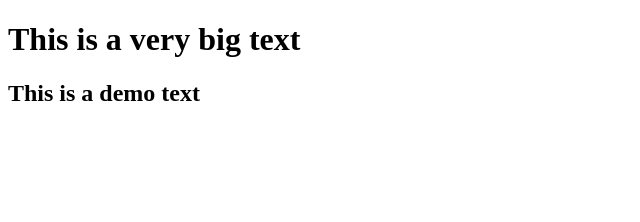
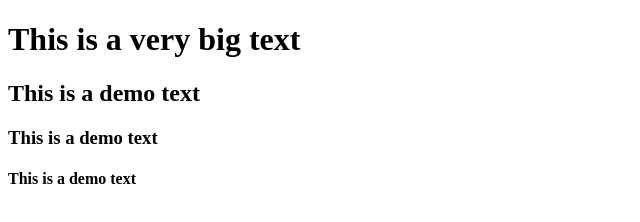
Before and after one commit to ApurbaKumarMajumder/Backend_Development, a plain HTML site: page Intro/index.html in a window 1280 px wide. Shown: the whole page, without its empty margins (0-640 px from the left). Drawn offline with Linux system fonts and the light colour scheme.

Commit message:
h3 and h4 tag

```diff
--- a/Intro/index.html
+++ b/Intro/index.html
@@ -9,6 +9,7 @@
 	<body>
 		<h1>This is a very big text</h1>
         <h2>This is a demo text</h2>
-
+        <h3>This is a demo text</h3>
+        <h4>This is a demo text</h4>
 	</body>
 </html>
```
